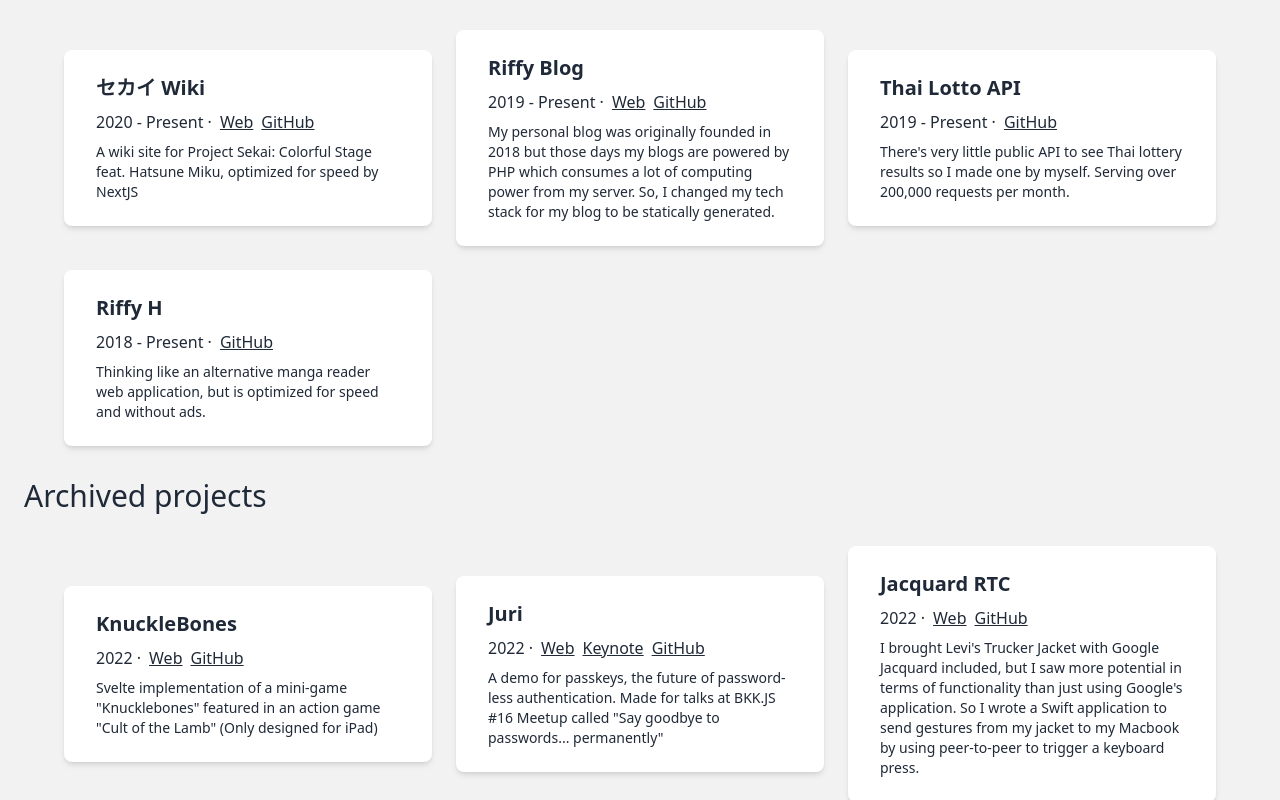
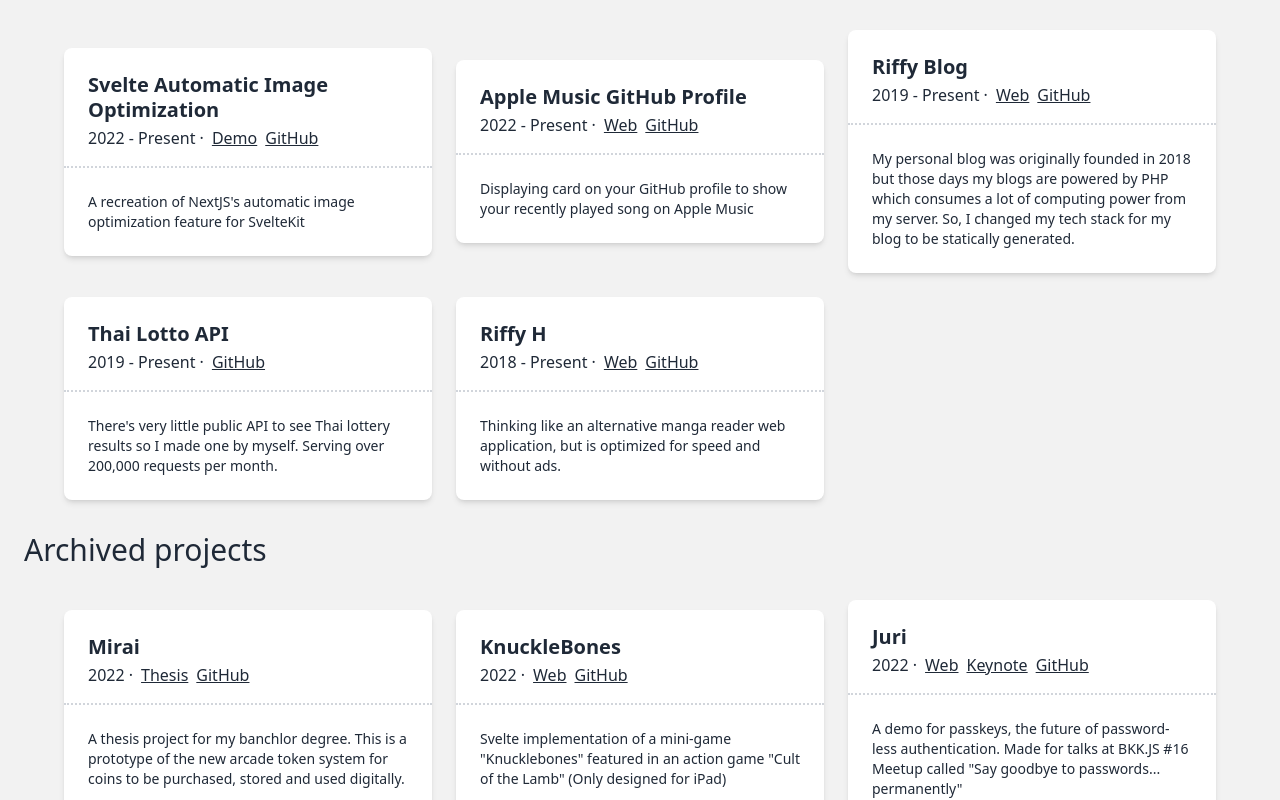
Before and after one commit to rayriffy/rayriffy.com, a SvelteKit app: page /projects in a window 1280 px wide. Shown: the part 282-1082 px from the top of the page. Built offline with nearby package versions, Linux system fonts and the light colour scheme.

Commit message:
refactor: update and refine

```diff
--- a/src/app/components/header.svelte
+++ b/src/app/components/header.svelte
@@ -20,7 +20,7 @@
 				<ul id="header-menu" tabindex="0" class="menu menu-compact dropdown-content mt-4 p-2 shadow bg-base-100 rounded-box w-52">
 					{#each paths as path}
 						<li>
-							<a sveltekit:prefetch href={path.path} class="font-medium hover:text-blue-400 animate-rainbow text-base">
+							<a href={path.path} class="font-medium hover:text-blue-400 animate-rainbow text-base">
 								{path.name}
 							</a>
 						</li>
@@ -29,7 +29,7 @@
 			</div>
 		</div>
 		<div class="navbar-center space-x-2">
-			<a sveltekit:prefetch class="btn btn-ghost normal-case text-xl px-2" href="/">
+			<a class="btn btn-ghost normal-case text-xl px-2" href="/">
 				<R class="w-9 h-9" />
 			</a>
 			{#if targetPath !== undefined}
--- a/src/modules/projects/components/projectCard.svelte
+++ b/src/modules/projects/components/projectCard.svelte
@@ -4,15 +4,17 @@
   export let project: Project
 </script>
 
-<div class="bg-white py-6 px-8 rounded-lg shadow-md">
-  <h1 class="font-bold text-xl">{project.title}</h1>
-  <div class="my-1 flex space-x-2 flex-wrap">
-    <span class="my-1">{project.year}{#if project.active}{' '}- Present{/if} · </span>
-    {#each project.links as link}
-      <a href={link.url} class="my-1"
-        >{link.label}</a
-      >
-    {/each}
+<div class="bg-white py-6 rounded-lg shadow-md divide-y-2 divide-dotted divide-gray-300">
+  <div class="px-6 pb-3">
+    <h1 class="font-bold text-xl leading-tight">{project.title}</h1>
+    <div class="flex space-x-2 flex-wrap">
+      <span class="my-1"
+        >{project.year}{#if project.active}{' '}- Present{/if} ·
+      </span>
+      {#each project.links as link}
+        <a href={link.url} class="my-1">{link.label}</a>
+      {/each}
+    </div>
   </div>
-  <p class="text-sm">{project.description}</p>
+  <p class="text-sm pt-6 px-6">{project.description}</p>
 </div>
--- a/src/modules/projects/constants/projects.ts
+++ b/src/modules/projects/constants/projects.ts
@@ -1,6 +1,53 @@
 import type { Project } from '../@types/Project'
 
 export const projects: Project[] = [
+  {
+    title: 'Mirai',
+    year: 2022,
+    description: 'A thesis project for my banchlor degree. This is a prototype of the new arcade token system for coins to be purchased, stored and used digitally.',
+    links: [
+      {
+        label: 'Thesis',
+        url: 'https://storage.rayriffy.com/files/SP2021-35.pdf'
+      },
+      {
+        label: 'GitHub',
+        url: 'https://github.com/rayriffy/mirai'
+      }
+    ]
+  },
+  {
+    title: 'Svelte Automatic Image Optimization',
+    year: 2022,
+    active: true,
+    description: 'A recreation of NextJS\'s automatic image optimization feature for SvelteKit',
+    links: [
+      {
+        label: 'Demo',
+        url: 'https://svelte-aio.vercel.app/'
+      },
+      {
+        label: 'GitHub',
+        url: 'https://github.com/rayriffy/svelte-aio'
+      }
+    ]
+  },
+  {
+    title: 'Apple Music GitHub Profile',
+    year: 2022,
+    active: true,
+    description: 'Displaying card on your GitHub profile to show your recently played song on Apple Music',
+    links: [
+      {
+        label: 'Web',
+        url: 'https://apple-music-github-profile.rayriffy.com/'
+      },
+      {
+        label: 'GitHub',
+        url: 'https://github.com/rayriffy/apple-music-github-profile'
+      }
+    ]
+  },
   {
     title: 'KnuckleBones',
     year: 2022,
@@ -105,7 +152,6 @@ export const projects: Project[] = [
   {
     title: 'セカイ Wiki',
     year: 2020,
-    active: true,
     description: 'A wiki site for Project Sekai: Colorful Stage feat. Hatsune Miku, optimized for speed by NextJS',
     links: [
       {
@@ -184,21 +230,6 @@ export const projects: Project[] = [
     ]
   },
   {
-    title: 'Miko',
-    year: 2019,
-    description: 'Slap the desk!',
-    links: [
-      {
-        label: 'Demo',
-        url: 'https://miko.rayriffy.com/'
-      },
-      {
-        label: 'GitHub',
-        url: 'https://github.com/rayriffy/miko'
-      }
-    ]
-  },
-  {
     title: 'maimai Song Randomizer',
     year: 2019,
     description: 'Don\'t know which songs to play? maimai Song Randomizer is a Google Assistant bot to help randomly choose 5 songs to play by genre while waiting for a queue to play.',
@@ -215,6 +246,10 @@ export const projects: Project[] = [
     active: true,
     description: 'Thinking like an alternative manga reader web application, but is optimized for speed and without ads.',
     links: [
+      {
+        label: 'Web',
+        url: 'https://h.rayriffy.com'
+      },
       {
         label: 'GitHub',
         url: 'https://github.com/rayriffy/rayriffy-h'
--- a/src/routes/articles/+page.svelte
+++ b/src/routes/articles/+page.svelte
@@ -4,17 +4,13 @@
 
   import type { Blog } from '../../modules/articles/@types/Blog'
 
-  let blogs: Blog[] | null = null
-
-  const fetchBlogs = async () => {
+  const getBlogs = async () => {
     const result: Blog[] = await fetch(
       'https://blog.rayriffy.com/data/latest/rayriffy.json'
     ).then(o => o.json())
 
-    blogs = [...(blogs ?? []), ...result]
+    return result
   }
-
-  fetchBlogs()
 </script>
 
 <section>
@@ -30,13 +26,13 @@
 <section
   class="mt-6 grid grid-cols-1 sm:grid-cols-2 lg:grid-cols-3 gap-8 items-center"
 >
-  {#if blogs === null}
+  {#await getBlogs()}
     {#each Array.from({ length: 12 }) as _}
       <ArticleSkeleton />
     {/each}
-  {:else}
+  {:then blogs}
     {#each blogs as blog}
       <Article {blog} />
     {/each}
-  {/if}
+  {/await}
 </section>
--- a/src/routes/talks/+page.svelte
+++ b/src/routes/talks/+page.svelte
@@ -10,24 +10,21 @@
 
 <section class="space-y-8 max-w-5xl mx-auto">
   {#each talks as talk}
-    <div class="bg-white rounded-xl shadow-md divide-y-2 divide-dotted divide-gray-300">
-      <div class="pt-6 px-8 pb-4">
-        <h1 class="font-bold text-3xl">{talk.title}</h1>
+    <div class="bg-white rounded-xl shadow-md divide-y-2 divide-dotted divide-gray-300 py-8">
+      <div class="px-8 pb-6">
+        <h1 class="font-bold text-2xl">{talk.title}</h1>
         <p class="text-gray-700 mt-1">
-          {talk.event} - <span class="font-semibold">{talk.year}</span>
+          {talk.event} · <span class="font-semibold">{talk.year}</span>
         </p>
-      </div>
-      <div class="pb-6 px-8">
-        <div class="my-3 space-x-2 flex flex-wrap">
+        <div class="mt-1 space-x-2 flex flex-wrap">
           {#each talk.links as link}
             <a href={link.url} class="my-1"
               >{link.label}</a
             >
           {/each}
         </div>
-        <p>{talk.description}</p>
-
       </div>
+      <p class="pt-8 px-8">{talk.description}</p>
     </div>
   {/each}
 </section>
```
Also changed, not shown: package.json (+4 -4 lines), 1 other file (tests, documents, lock files or other folders).
